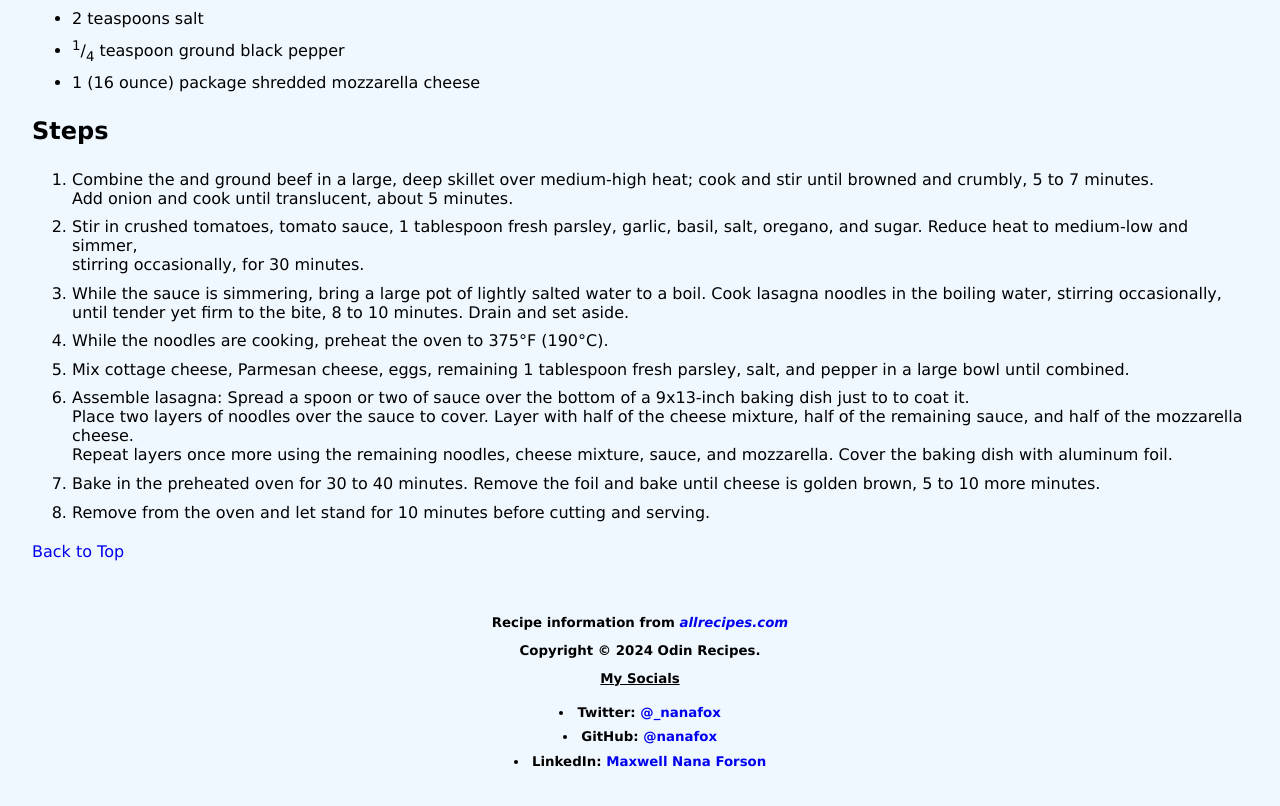
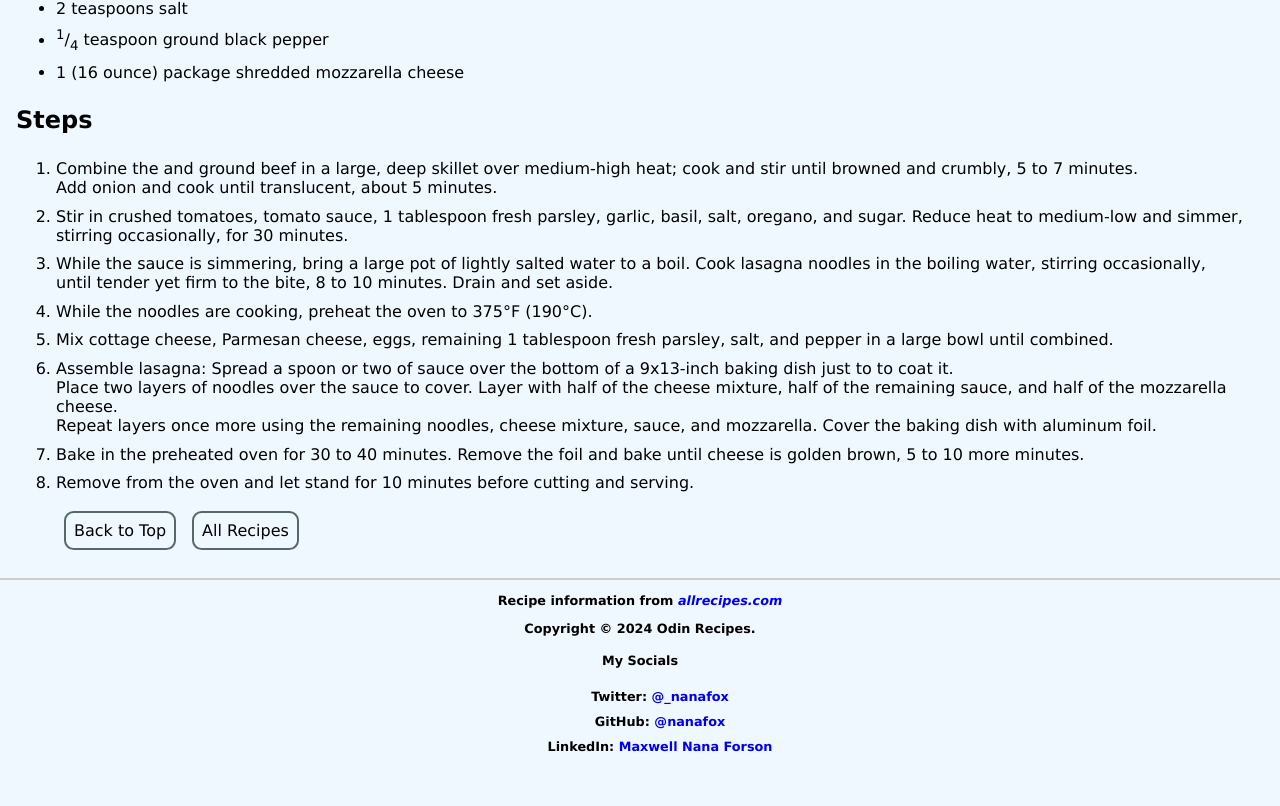
Before and after one commit to nanafox/odin-recipes, a plain HTML site: page recipes/homemade-lasagna.html in a window 1280 px wide. Shown: the part 786-1592 px from the top of the page. After the commit the page ends 1544 px from the top, so only its background shows below. Drawn offline with Linux system fonts and the light colour scheme.

Commit message:
Add footer to homepage and fix footer placement

```diff
--- a/css/styles.css
+++ b/css/styles.css
@@ -1,13 +1,26 @@
 body {
     background: aliceblue;
     font-family: Verdana, Geneva, Tahoma, sans-serif;
-    margin: 2rem;
+    margin: 0;
+    padding: 0;
+    position: relative;
+    min-height: 100vh;
 }
 
 footer {
+    font-size: 0.8rem;
+    font-weight: bolder;
+    width: 100%;
+    position: absolute;
+    height: 0;
     text-align: center;
-    padding: 1.5rem;
-    font-weight: bolder;
+    bottom: 0;
+    left: 0;
+    border-top: 2px solid #cccccc;
+}
+
+footer li {
+    list-style-type: none;
 }
 
 a {
@@ -21,3 +34,29 @@ img {
 li {
     padding: 0.3rem 0;
 }
+
+.content {
+    margin: 1rem;
+}
+
+.page-links {
+    padding-bottom: 1rem;
+}
+/* Style the links to the top and home pages */
+.page-links li {
+    list-style-type: none;
+    display: inline-block;
+    padding: 0.5rem;
+}
+
+.page-links a {
+    border: 2px solid rgba(29, 51, 45, 0.725);
+    border-radius: 0.6em;
+    padding: 0.5rem;
+    color: black;
+}
+
+.page-links a:hover {
+    background-color: #cccccc;
+    padding: 0.7rem;
+}
--- a/recipes/homemade-lasagna.html
+++ b/recipes/homemade-lasagna.html
@@ -7,11 +7,10 @@
     <link rel="stylesheet" href="../css/styles.css">
 </head>
 <body>
-    <header>
+    <header class="content">
         <h1 id="top">Homemade Lasagna Recipe</h1>
     </header>
-    <main>
-        <article>
+    <main class="content">
         <figure>
             <img src="../images/lasagna.jpg" alt="An image of a delicious-looking homemade lasagna">
             <figcaption><i>Homemade Lasagna (Photo credit: <em><a
@@ -92,29 +91,39 @@
                 <li>Remove from the oven and let stand for 10 minutes before cutting and serving.</li>
             </ol>
         </section>
-        </article>
-        <p><a href="#top">Back to Top</a></p>
+        <div class="page-links">
+            <ul>
+                <li><a href="#top">Back to Top</a>
+                <li><a href="../index.html">All Recipes</a>
+            </ul>
+        </div>
+
     </main>
 
     <!-- Give credit to allrecipes.com -->
     <footer>
-        <small>
+        <div>
             <p>
                 Recipe information from <em><a
                         href="https://www.allrecipes.com/recipe/19344/homemade-lasagna/">allrecipes.com</a></em>
             </p>
             <p>Copyright &copy; 2024 Odin Recipes.</p>
-            <section id="socials">
-                <p><u>My Socials</u></p>
+        </div>
+
+        <div id="socials">
+            <h4>My Socials</h4>
+            <ul>
                 <li>Twitter: <a href="https://twitter.com/@_nanafox" target="_blank"
                         rel="noopener noreferrer">@_nanafox</a>
                 </li>
                 <li>GitHub: <a href="https://github.com/nanafox" target="_blank" rel="noopener noreferrer">@nanafox</a>
                 </li>
                 <li>LinkedIn: <a href="https://linkedin.com/in/maxwellnanaforson" target="_blank"
-                        rel="noopener noreferrer">Maxwell Nana Forson</a></li>
-            </section>
-        </small>
+                        rel="noopener noreferrer">Maxwell
+                        Nana
+                        Forson</a></li>
+            </ul>
+        </div>
     </footer>
 </body>
 </html>
```
Also changed, not shown: index.html (+26 -1 lines). Lines whose indentation alone changed are shown as unchanged.
